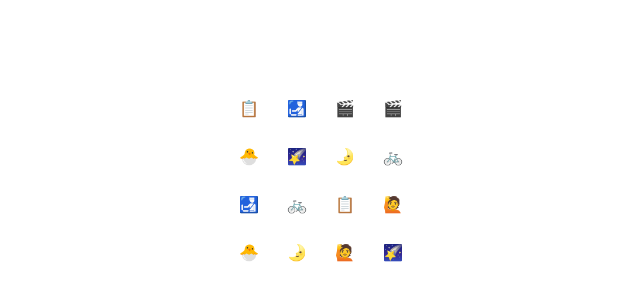
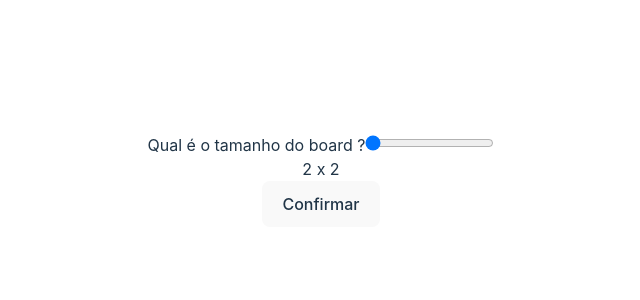
Before and after one commit to matheusaragaofs/react-challenges, a React (Vite) app in the folder memory-game/: page / in a window 1280 px wide. Shown: the part 220-520 px from the top of the page, without its empty margins (319-959 px from the left). Built offline with nearby package versions, Linux system fonts and the light colour scheme.

Commit message:
getting the size of the boards

```diff
--- a/memory-game/src/App.jsx
+++ b/memory-game/src/App.jsx
@@ -1,94 +1,31 @@
 import { useState } from "react";
 import "./App.css";
-import { getEmoji, emojisLength } from "./emojis";
+import { Board } from "./components/Board";
 
 function App() {
-  const lengthArray = 4;
-  let board = new Array(lengthArray).fill("").map((e, index) => {
-    return new Array(lengthArray).fill(1);
-  });
+  const [boardSize, setBoardSize] = useState(2);
+  const [confirmSize, setConfirmSize] = useState(false);
 
-  let newCurrEmoji = getEmoji();
-  const getDiffEmojis = (board) => {
-    if (lengthArray ** 2 > emojisLength) return;
-    const emojiOccurrency = getOccurencesOfEmoji(board.flat(), newCurrEmoji);
-
-    if (emojiOccurrency == 2) {
-      newCurrEmoji = getEmoji();
-      if (board.flat().includes(newCurrEmoji)) getDiffEmojis(board);
-
-      return newCurrEmoji;
-    }
-    return newCurrEmoji;
-  };
-  const getOccurencesOfEmoji = (array, emoji) =>
-    array.filter((el) => el == emoji).length;
-
-  console.log("board:", board);
-  let boardIdexes = [];
-  for (let x = 0; x < lengthArray; x++) boardIdexes.push(x);
-
-  const getRandomIndex = (boardIndexes) =>
-    Math.floor(Math.random() * boardIndexes.length);
-
-  const bi = {
-    0: [0, 1, 2, 3],
-    1: [0, 1, 2, 3],
-    2: [0, 1, 2, 3],
-    3: [0, 1, 2, 3],
-  };
-  const pbi = Object.entries(bi);
-
-  const getColsRows = () => {
-    const index = getRandomIndex(pbi);
-
-    if (!pbi[index]) {
-      return getColsRows();
-    }
-    const [col, rows] = pbi[index];
-
-    if (!rows.length) {
-      delete pbi[index];
-      return getColsRows();
-    }
-
-    const [randowRow] = rows.splice(getRandomIndex(rows), 1);
-
-    return {
-      col: Number(col),
-      row: randowRow,
-    };
-  };
-
-  const parsedBoardIndexes = {
-    col: boardIdexes,
-    row: boardIdexes,
-  };
-  console.log("pbi:", pbi);
-  board.forEach((col, indexCol) => {
-    col.forEach((_, indexRow) => {
-      const { row, col } = getColsRows();
-
-      board[row][col] = getDiffEmojis(board);
-    });
-  });
-
-  return (
-    <div className="App">
-      {board.map((col, i1) => (
-        <div key={i1} className="flex ">
-          {col.map((row, i2) => (
-            <div
-              key={i2}
-              className=" flex items-center select-none justify-center w-10 h-10  bg-white/20 m-1 hover:scale-110 transition-all duration-150  hover:bg-blue-300 cursor-pointer"
-            >
-              {row}
-            </div>
-          ))}
+  if (!confirmSize)
+    return (
+      <div>
+        Qual é o tamanho do board ?
+        <input
+          onChange={(e) => {
+            setBoardSize(Number(e.target.value));
+          }}
+          min={2}
+          max={7}
+          defaultValue={2}
+          type='range'
+        />
+        <div>
+          {boardSize} x {boardSize}
         </div>
-      ))}
-    </div>
-  );
+        <button onClick={() =>  setConfirmSize(true)}>Confirmar</button>
+      </div>
+    );
+  return <Board boardSize={boardSize} />;
 }
 
 export default App;
```
